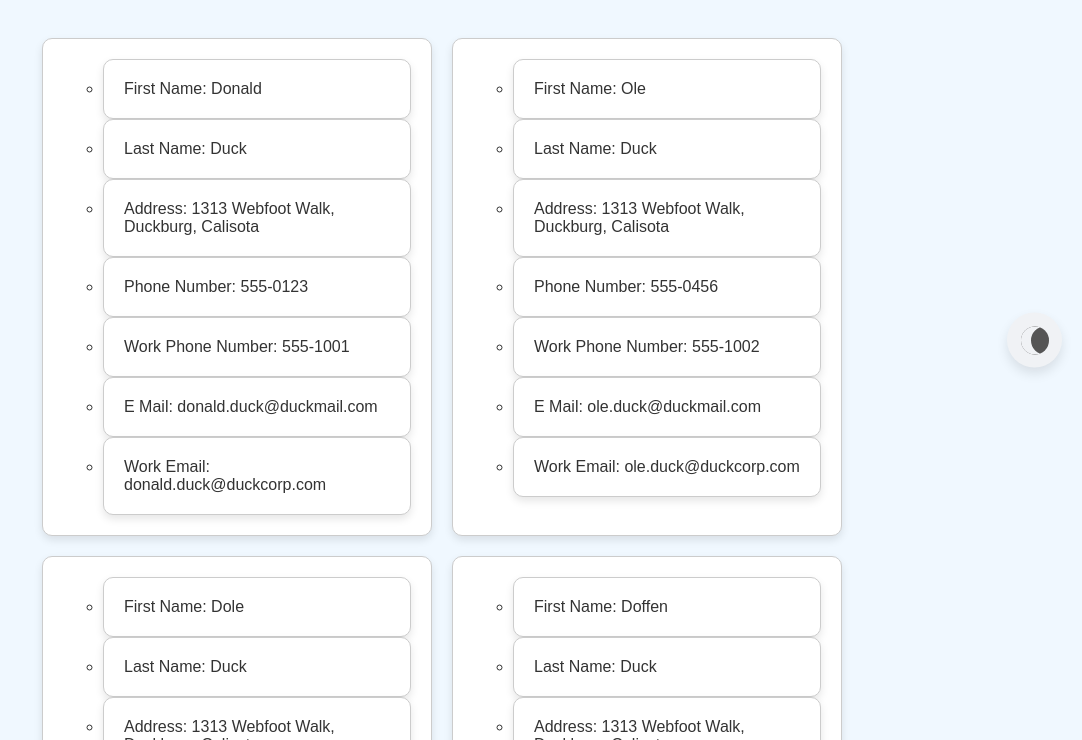
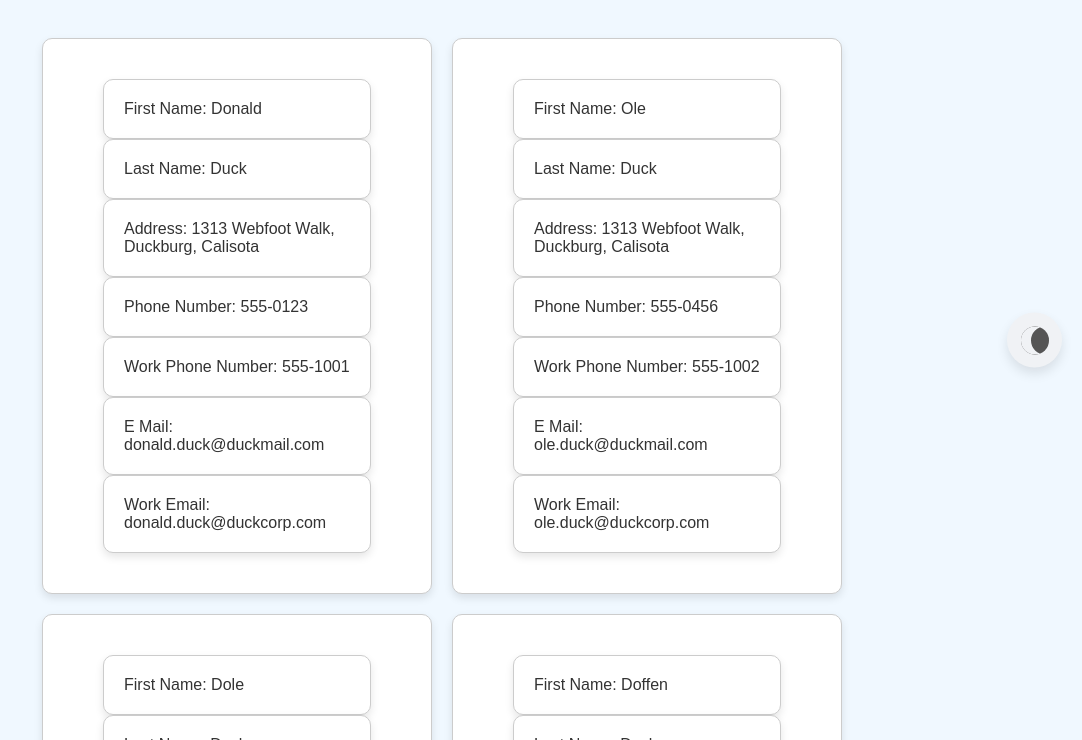
Before and after one commit to Katovikdrosdal/Katovd_HTML_CSS_JS, a plain HTML site: page Oppgaver/Ducks/ducks.html in a window 1280 px wide. Shown: the part 60-800 px from the top of the page, without its empty margins (198-1280 px from the left). Drawn offline with Linux system fonts and the light colour scheme.

Commit message:
Removed bullet points and added padding to unordered lists

```diff
--- a/Oppgaver/Ducks/ducks.css
+++ b/Oppgaver/Ducks/ducks.css
@@ -35,6 +35,13 @@ h1 {
     max-width: 800px;               /* Set max width for better readability */
     margin: 20px auto;              /* Center list with automatic left-right margins */
     width: 100%;
+}
+/* Removes bulletpoints and adds paddinng*/
+ul {
+    list-style-type: none;
+    padding-right: 40px;
+    padding-top: 20px;
+    padding-bottom: 20px;
 }
 
 /* Styling for each main duck entry in the grid */
```
